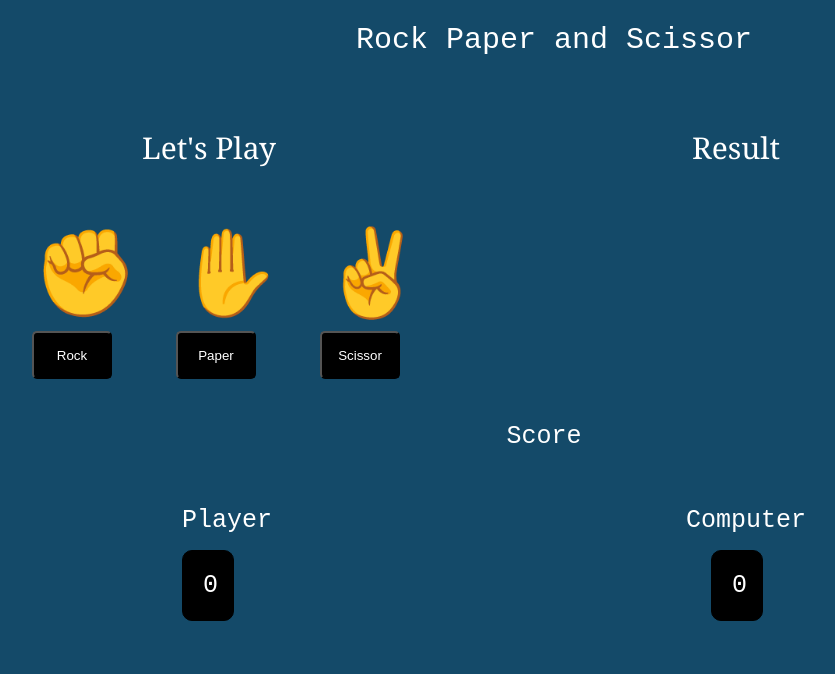
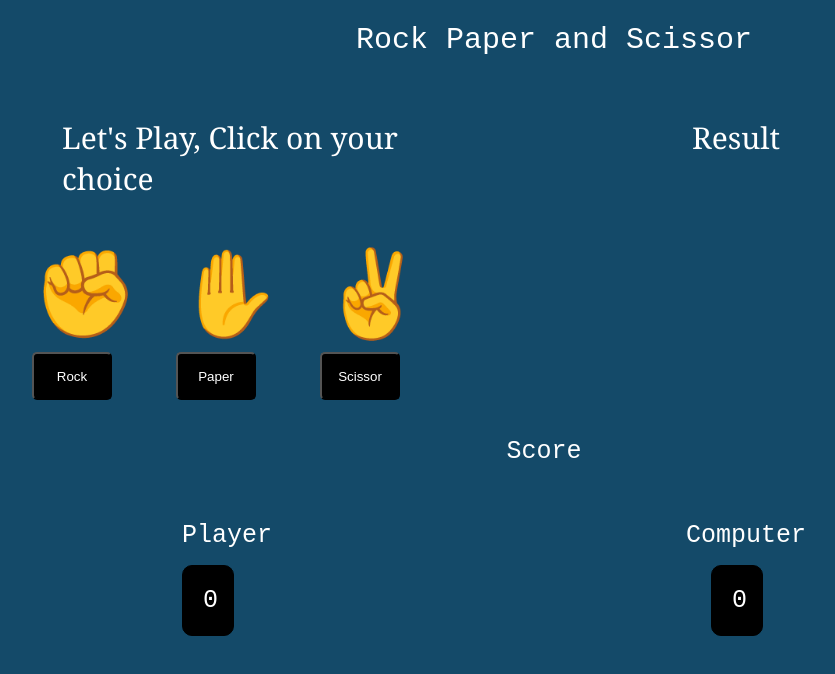
Before and after one commit to ishan249/rock-paper-scissor, a plain HTML site: page index.html in a window 1280 px wide. Shown: the whole page, without its empty margins (96-931 px from the left). Drawn offline with Linux system fonts and the light colour scheme; a web font is replaced by a local one.

Commit message:
few change

```diff
--- a/index.html
+++ b/index.html
@@ -14,7 +14,7 @@
     </div>
 
     <div class="user">
-        <p class="head">Let's Play</p>
+        <p class="head">Let's Play, Click on your choice</p>
         <div class="element">
             <div class="rock">&#9994;</div>
             <button id="btn" onclick="storeVar(this)" value="rock">Rock</button>
@@ -28,12 +28,12 @@
             <button id="btn" onclick="storeVar(this)" value="scissor">Scissor</button>
         </div>
     </div><div class="user">
-        <p class="head" style="padding-left: 180px;">Result</p>
+        <p class="head1" style="padding-left: 180px;">Result</p>
         <div class="element" id="element">
 
         </div>
     </div>
-    <p class="centered" style="font-size:25px;">Score</p>
+    <p class="centered" style="font-size:25px; margin-top: 50px;">Score</p>
     <div class="score">
         Player
         <div class="numbers" id="userScore">0</div>
--- a/rough.css
+++ b/rough.css
@@ -28,7 +28,7 @@ header{
     /* border: 1px black solid;
     border-radius: 5px; */
     margin-left: 50px;
-    margin-top: 5px;
+    margin-top: 25px;
     padding: 20px;
 }
 .rock, .paper, .scissor{
@@ -50,12 +50,19 @@ button{
     width: 500px;
     height: 300px;
     margin-left: 50px;
-    margin-top: 40px;
+    margin-top: 30px;
 }
 .head{
     font-family: Georgia, 'Times New Roman', Times, serif;
     font-size: 30px;
-    padding-left: 180px;
+    padding-left: 100px;
+    margin-bottom: 0px;
+}
+.head1{
+    font-family: Georgia, 'Times New Roman', Times, serif;
+    font-size: 30px;
+    padding-left: 100px;
+    margin-bottom: 38px;
 }
 .ansBtn{
     color:white;
```
